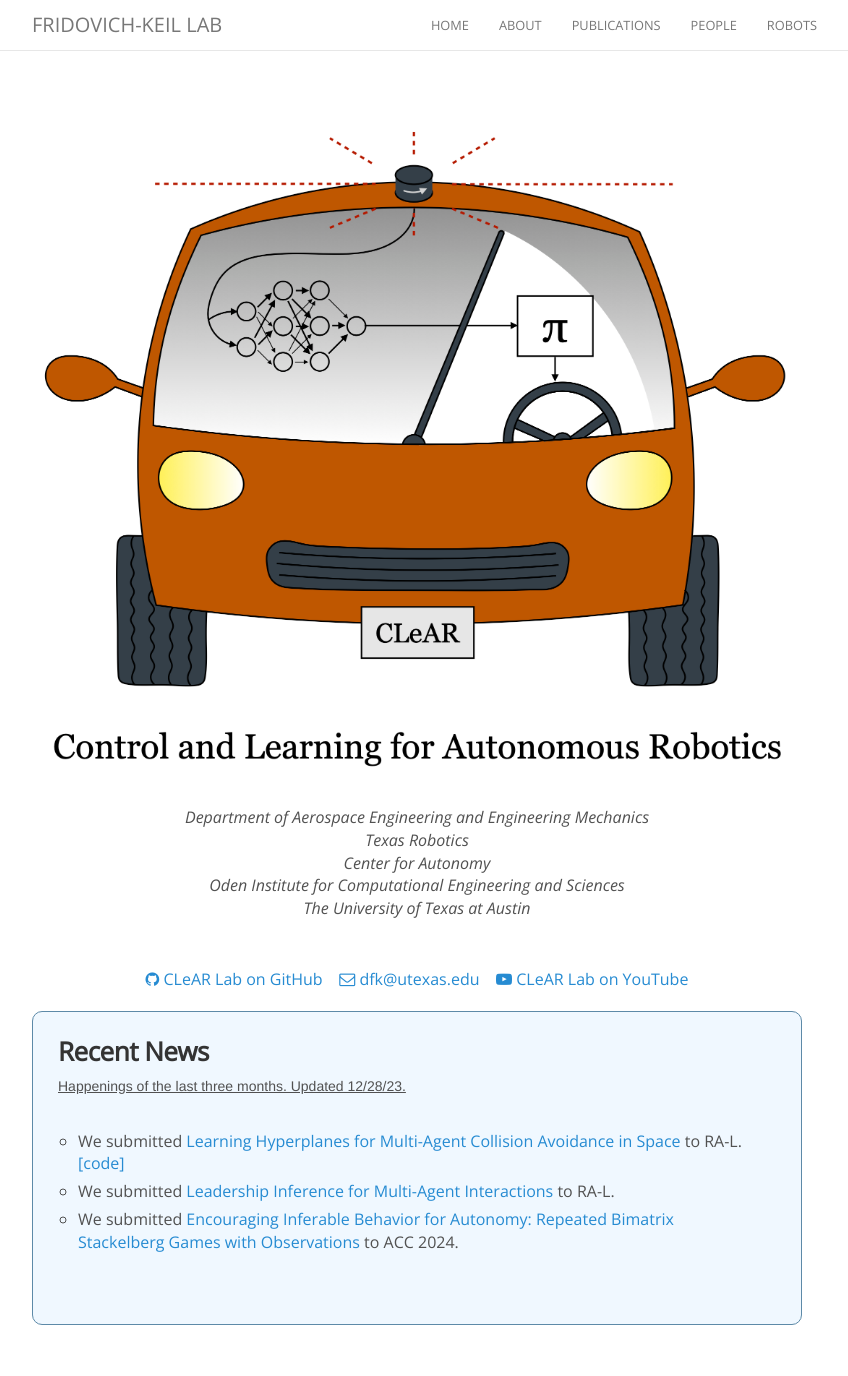
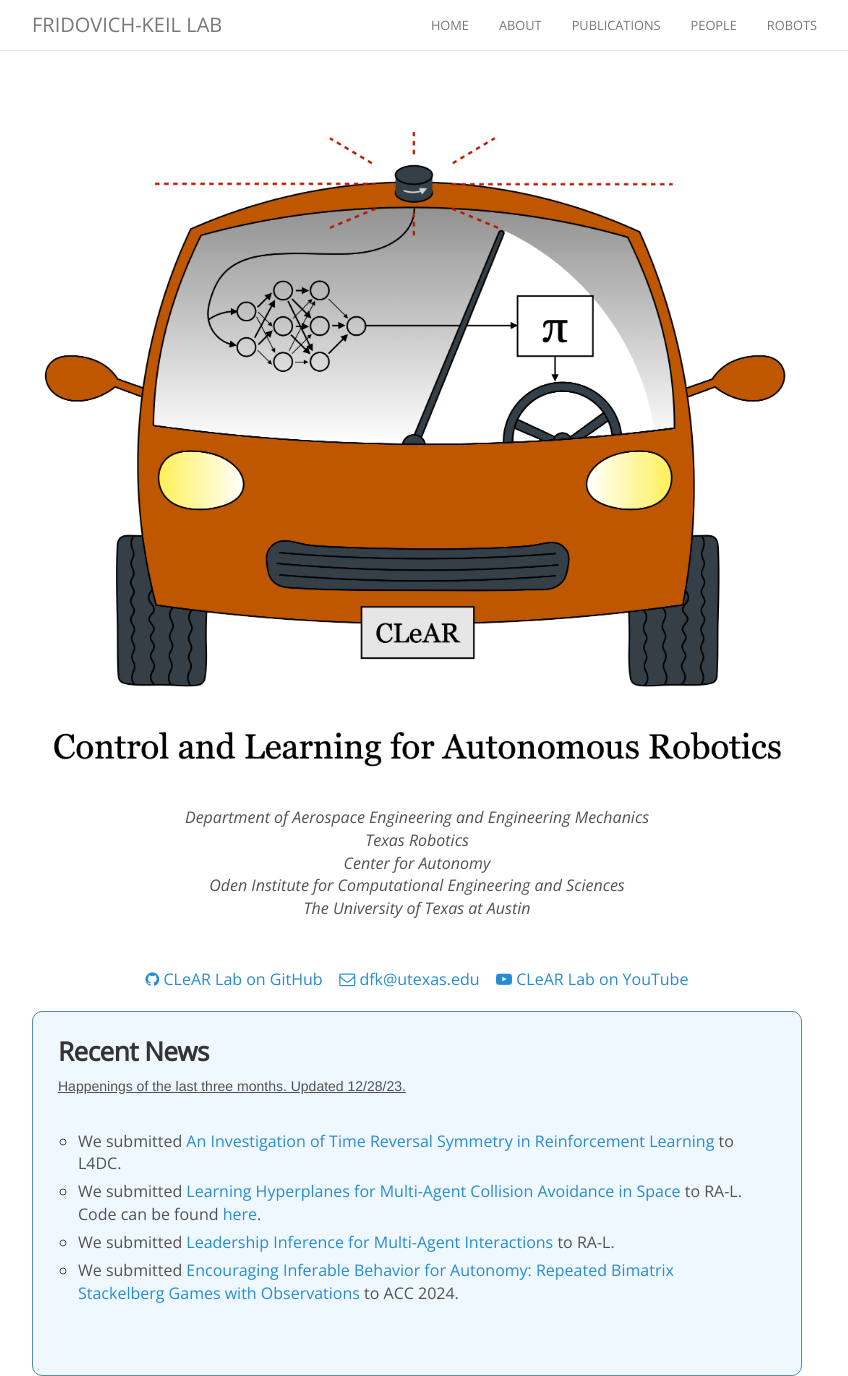
Before and after one commit to KordingLab/KordingLab.github.io, a Jekyll site: the page built from index.html, in a window 1280 px wide and 1376 px high. Shown: the whole window, without its empty margins (223-1071 px from the left). Built offline with Jekyll 4.4.1, drawn with Linux system fonts in a browser that asks for light colours; nearby versions of some CDN libraries; comment, search, counter and statistics services are not loaded.

Commit message:
updating news

```diff
--- a/_data/news.yml
+++ b/_data/news.yml
@@ -1,6 +1,10 @@
+- date: 2023-11-29
+  details: >-
+    We submitted <a href="https://arxiv.org/pdf/2311.17008.pdf">An Investigation of Time Reversal Symmetry in Reinforcement Learning</a> to L4DC.
+
 - date: 2023-11-15
   details: >-
-    We submitted <a href="https://arxiv.org/abs/2311.09439">Learning Hyperplanes for Multi-Agent Collision Avoidance in Space</a> to RA-L. <a href="https://github.com/CLeARoboticsLab/InverseHyperplanes.jl">[code]</a>
+    We submitted <a href="https://arxiv.org/abs/2311.09439">Learning Hyperplanes for Multi-Agent Collision Avoidance in Space</a> to RA-L. Code can be found <a href="https://github.com/CLeARoboticsLab/InverseHyperplanes.jl">here</a>.
 
 - date: 2023-10-26
   details: >-
```
